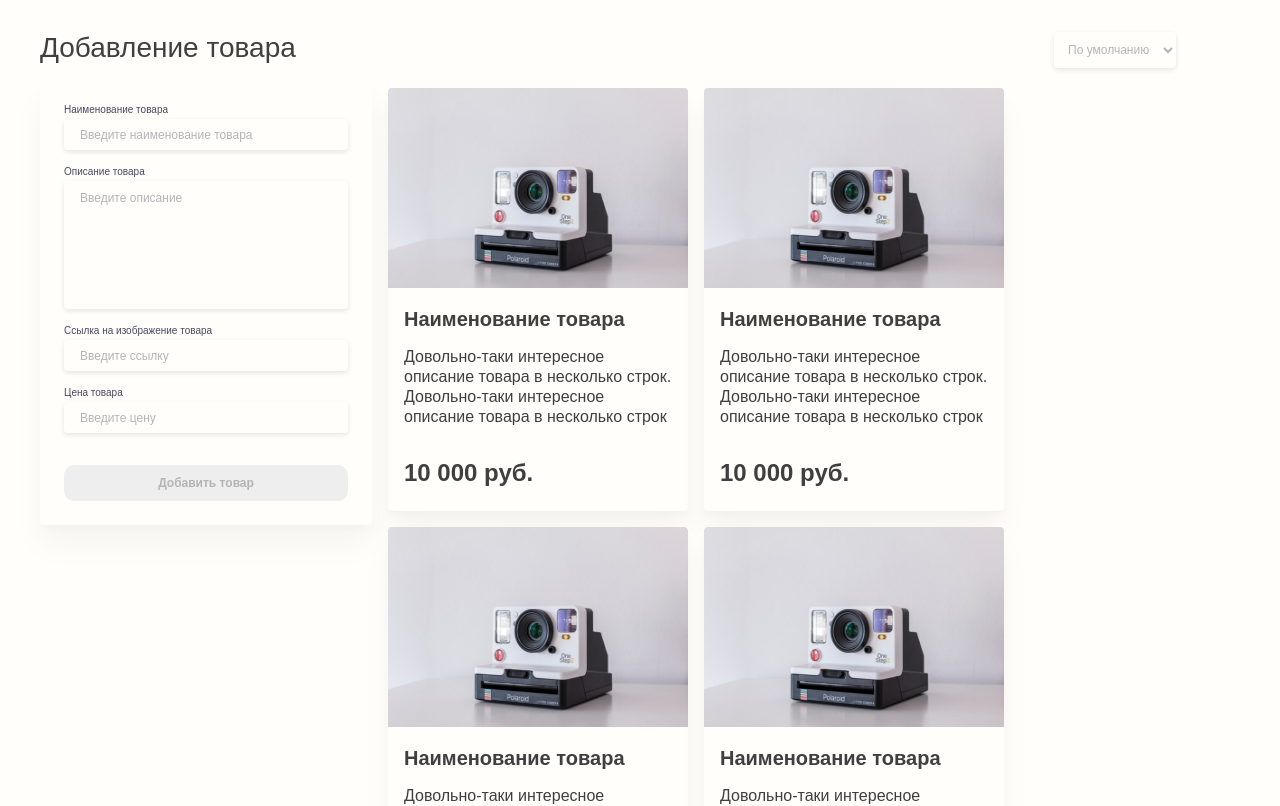
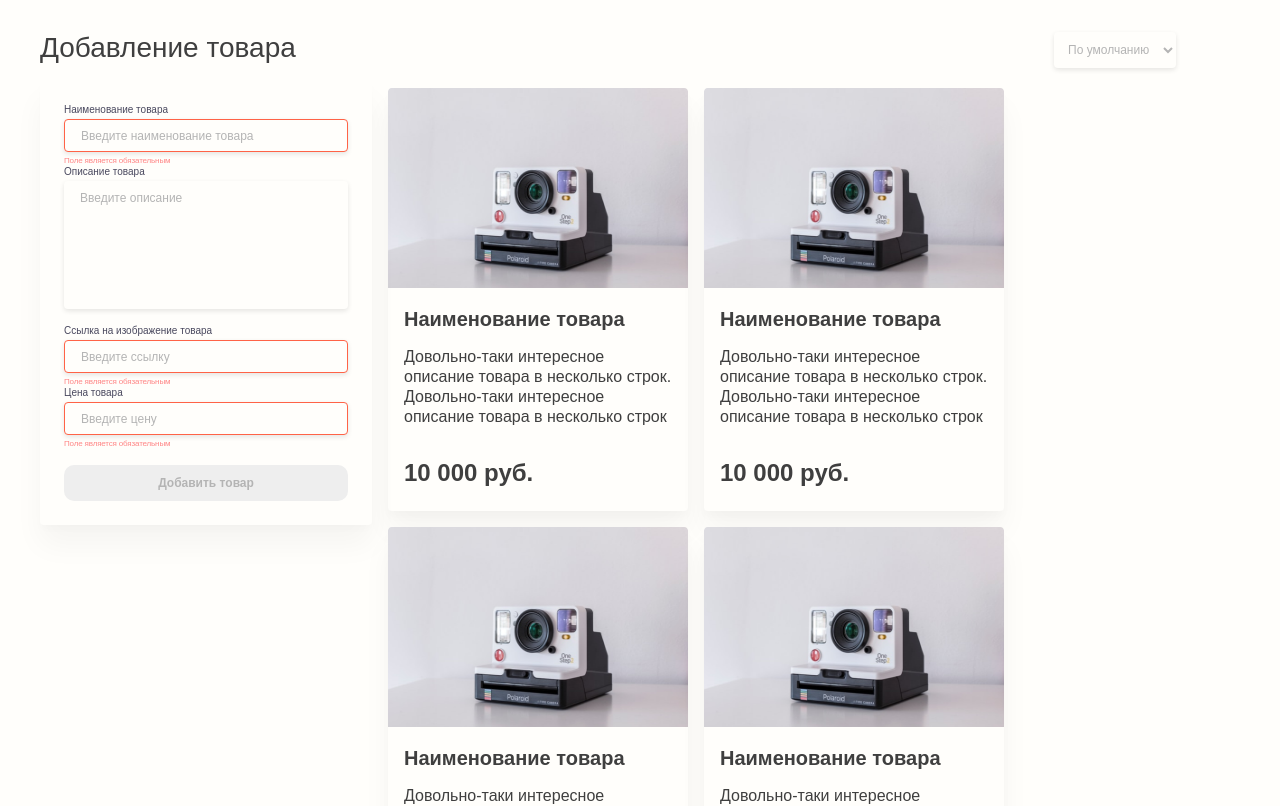
Before and after one commit to divnvp/ideaproject, a Nuxt app: page / in a window 1280 px wide. Shown: the top 806 px of the page. Built offline with nearby package versions, Linux system fonts and the light colour scheme.

Commit message:
add: validation in UIInput.vue

```diff
--- a/components/UIInput.vue
+++ b/components/UIInput.vue
@@ -3,8 +3,18 @@
     <span class="custom-input__span">{{ title }}</span>
     <input
       class="custom-input__input"
+      v-model="nameField"
       :placeholder="placeholder"
+      :style="isFieldRequired ?
+      'border: 1px solid tomato' : null"
     >
+
+    <span
+      class="custom-input__hint"
+      v-if="isFieldRequired"
+    >
+      Поле является обязательным
+    </span>
   </div>
 </template>
 
@@ -13,8 +23,27 @@ export default {
   name: "UIInput",
 
   props: {
-    title: { type: String },
-    placeholder: { type: String },
+    title: String,
+    placeholder: String,
+    required: Boolean
+  },
+
+  data: () => ({
+    nameField: ""
+  }),
+
+  computed: {
+    isFieldRequired() {
+      return this.required && !this.nameField.length;
+    }
+  },
+
+  watch: {
+    "nameField": {
+      handler(newValue) {
+        this.$emit("update", newValue);
+      }
+    }
   }
 }
 </script>
@@ -56,5 +85,17 @@ export default {
       outline: none;
     }
   }
+
+  &__hint {
+    margin-top: 4px;
+    margin-bottom: -16px;
+
+    font-weight: 400;
+    font-size: 8px;
+    line-height: 10px;
+    letter-spacing: -0.02em;
+
+    color: #FF8484;
+  }
 }
 </style>
```
